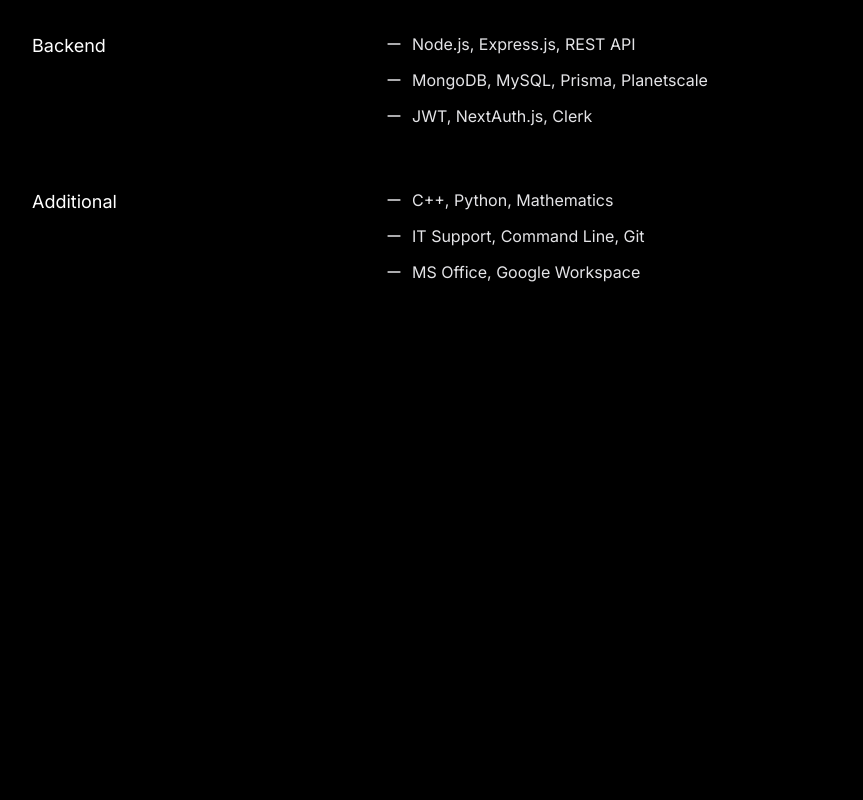
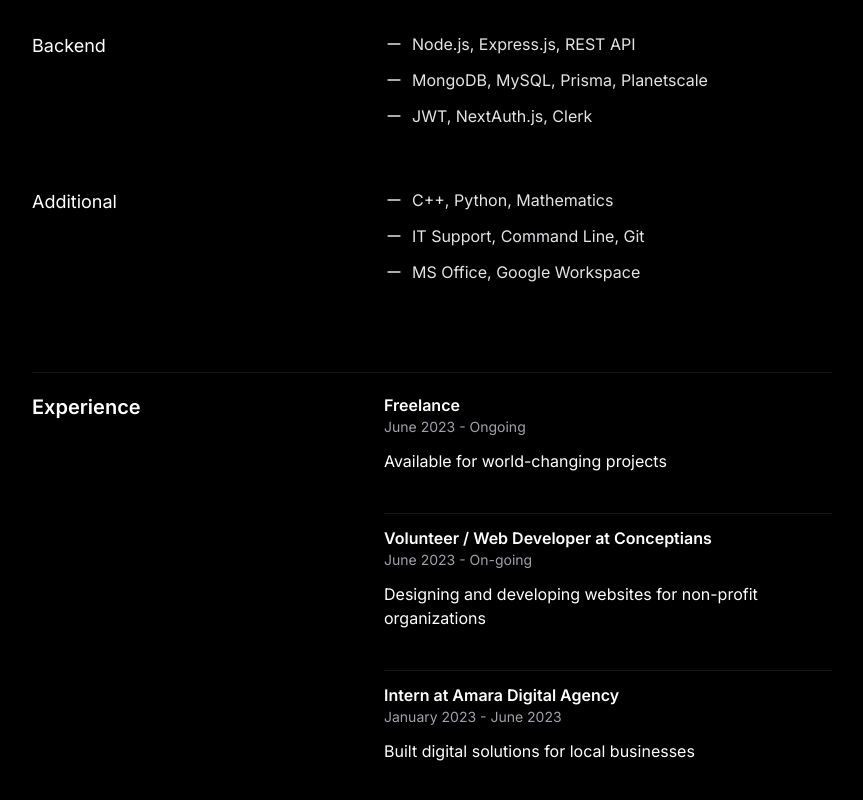
Before and after one commit to JstVex/portfolio, a Next.js app: page /about in a window 1280 px wide. Shown: the part 920-1720 px from the top of the page, without its empty margins (208-1071 px from the left). Before the commit the page ends 1404 px from the top, so only its background shows below. Built offline with nearby package versions, Linux system fonts and the light colour scheme.

Commit message:
Add Experience section

```diff
--- a/app/about/page.tsx
+++ b/app/about/page.tsx
@@ -2,6 +2,7 @@
 import AboutMe from "@/components/About/AboutMe";
 import Education from "@/components/About/Education";
 import Capabilities from "@/components/About/Capabilities";
+import Experience from "@/components/About/Experience";
 
 const About = () => {
     return (
@@ -9,6 +10,7 @@
             <AboutMe />
             <Education />
             <Capabilities />
+            <Experience />
         </Main>
     );
 }
--- /dev/null
+++ b/components/About/Experience.tsx
@@ -0,0 +1,50 @@
+import Section from "../Layouts/Section";
+
+const Experience = () => {
+    return (
+        <Section title="Experience">
+            <li className="flex flex-col space-y-3 border-b border-zinc-900 pb-6 md:pb-10">
+                <div>
+                    <h3 className="text-base font-semibold">
+                        Freelance
+                    </h3>
+                    <div className="text-sm text-zinc-400">
+                        June 2023 - Ongoing
+                    </div>
+                </div>
+                <p className="">
+                    Available for world-changing projects
+                </p>
+            </li>
+            <li className="flex flex-col space-y-3 border-b border-zinc-900 pb-6 md:pb-10">
+                <div>
+                    <h3 className="text-base font-semibold">
+                        Volunteer / Web Developer at Conceptians
+                    </h3>
+                    <div className="text-sm text-zinc-400">
+                        June 2023 - On-going
+                    </div>
+                </div>
+                <p className="">
+                    Designing and developing websites for non-profit organizations
+                </p>
+            </li>
+            <li className="flex flex-col space-y-3 border-b border-zinc-900 pb-6 md:pb-10">
+                <div>
+                    <h3 className="text-base font-semibold">
+                        Intern at Amara Digital Agency
+                    </h3>
+                    <div className="text-sm text-zinc-400">
+                        January 2023 - June 2023
+                    </div>
+                </div>
+                <p className="">
+                    Built digital solutions for local businesses
+                </p>
+            </li>
+
+        </Section>
+    );
+}
+
+export default Experience;
```
